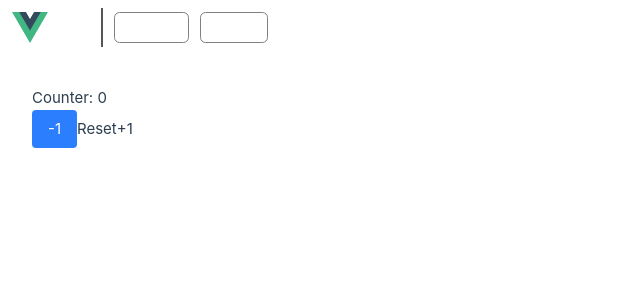
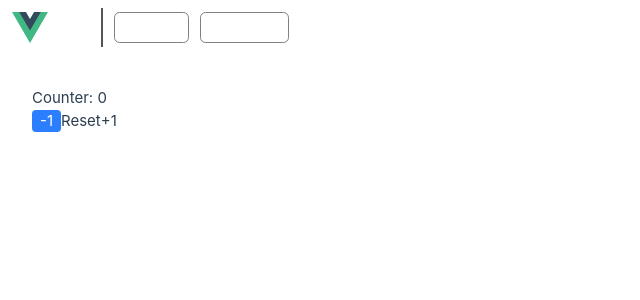
Before and after one commit to Ryohnn/vue-practice, a Vue app: page /counter in a window 1280 px wide. Shown: the top 300 px of the page, without its empty margins (0-640 px from the left). Built offline with nearby package versions, Linux system fonts and the light colour scheme.

Commit message:
Create base buttons

```diff
--- a/src/components/navigation/NavigationBar.vue
+++ b/src/components/navigation/NavigationBar.vue
@@ -18,7 +18,7 @@ import LinkItem from "@/components/navigation/LinkItem.vue";
     </LinkItem>
 
     <LinkItem href="/games">
-      <p>Games</p>
+      <p>Game List</p>
     </LinkItem>
   </nav>
 </template>
--- /dev/null
+++ b/src/components/sources/BaseButton.vue
@@ -0,0 +1,27 @@
+<script setup lang="ts">
+  import { bgColours } from "@/types/Colours.ts";
+
+  const props = defineProps({
+    colour: {
+      type: String,
+      default: 'primary',
+    }
+  });
+
+  const bgColour = bgColours['primary'];
+  console.log(props.colour);
+  console.log(bgColour);
+</script>
+
+<template>
+  <button
+    class="hover:bg-blue-700 text-white font-bold px-2 rounded"
+    :class="bgColour"
+  >
+    <slot></slot>
+  </button>
+</template>
+
+<style scoped lang="scss">
+
+</style>
--- a/src/pages/counter/CounterView.vue
+++ b/src/pages/counter/CounterView.vue
@@ -1,11 +1,24 @@
 <script setup lang="ts">
 import { ref } from "vue";
+import BaseButton from "@/components/sources/BaseButton.vue";
+
 const counter = ref(0);
+
+const btnClass = "bg-blue-500 hover:bg-blue-700 text-white font-bold px-2 rounded";
+
 </script>
 
 <template>
   <h1>Counter: {{ counter }}</h1>
-  <button class="bg-blue-500 hover:bg-blue-700 text-white font-bold py-2 px-4 rounded" @click="counter--">-1</button>
-  <button @click="counter = 0">Reset</button>
+  <BaseButton @click="counter--" colour="primary" :class="btnClass">-1</BaseButton>
+  <button class="btn" @click="counter = 0">Reset</button>
   <button @click="counter++">+1</button>
 </template>
+
+<style>
+@reference "tailwindcss"
+
+  .btn {
+  @apply bg-blue-500 hover:bg-blue-700 text-white font-bold px-2 rounded;
+}
+</style>
--- a/src/pages/games/GamesHomeView.vue
+++ b/src/pages/games/GamesHomeView.vue
@@ -5,7 +5,7 @@ import { useFetch } from "@/composables/useFetch";
 const { data, error, fetch } = useFetch();
 
 onMounted(() => {
-  fetch.url("/test").get().run();
+  fetch.url("/games").get().run();
 });
 </script>
 
--- /dev/null
+++ b/src/types/Colours.ts
@@ -0,0 +1,12 @@
+type bgColourType = {
+  'colour': string;
+}
+
+export const bgColours: Record<string, bgColourType> = {
+  'primary': {
+    'colour': 'bg-red-400'
+  },
+  'secondary': {
+    'colour': 'bg-blue-400'
+  }
+}
```
